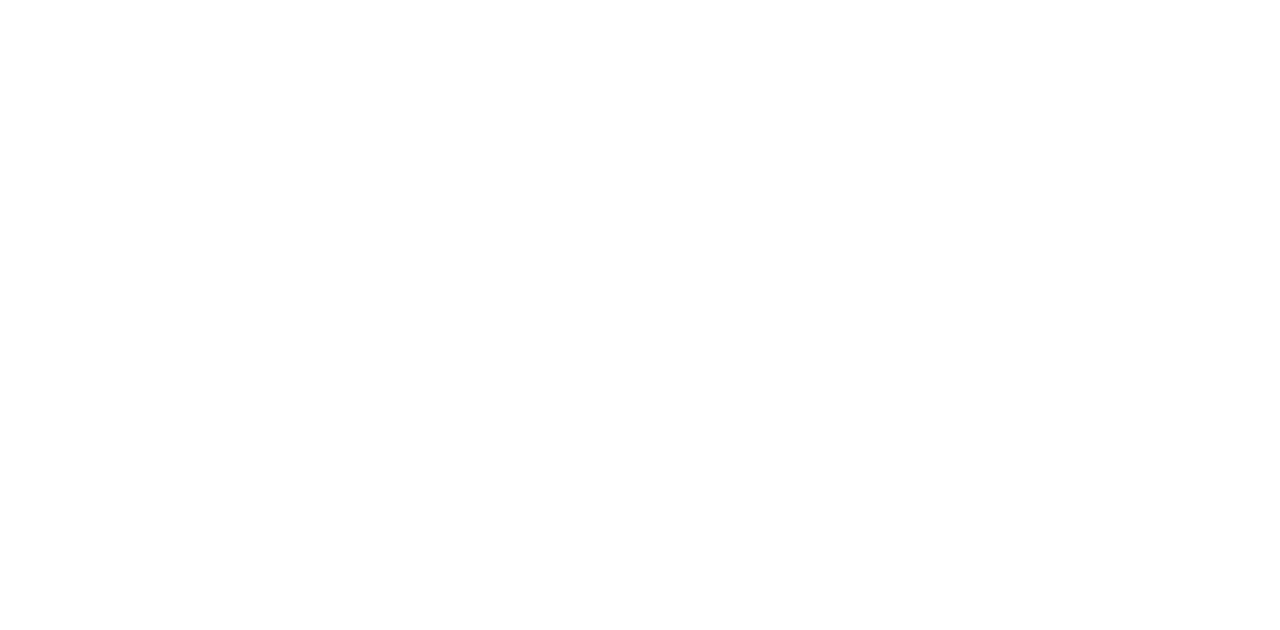
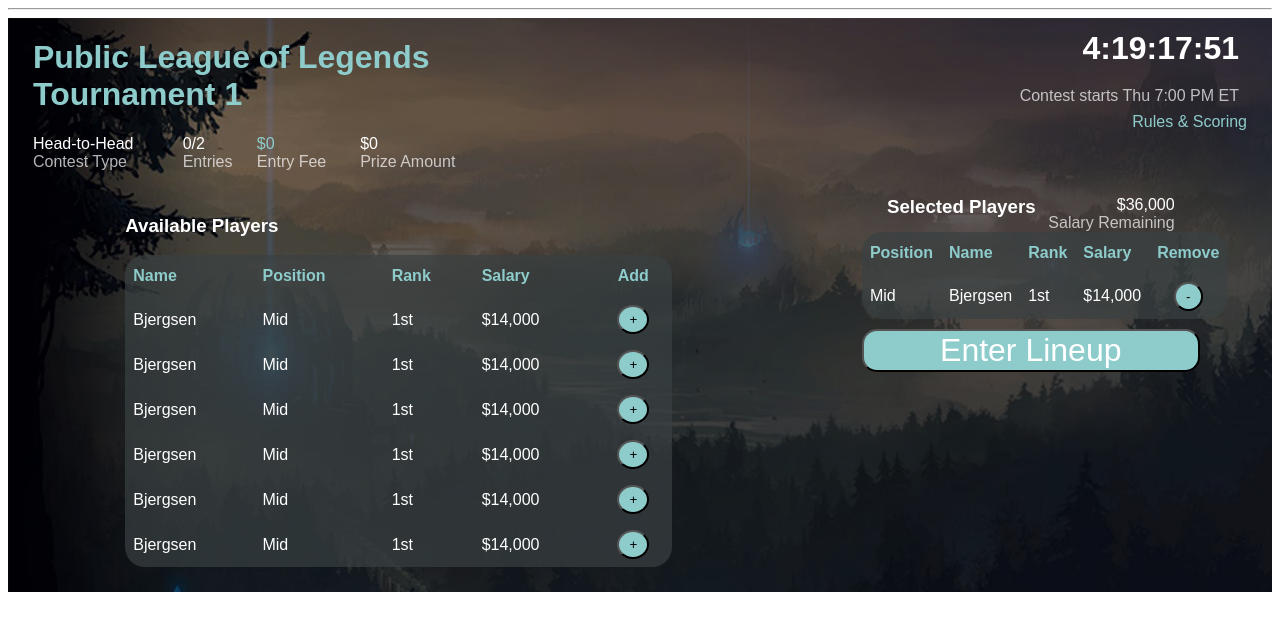
Before and after one commit to CapstoneUNCG2020/emuLadder, an Angular app in the folder angular/: page /drafting in a window 1280 px wide. Shown: the top 630 px of the page. Built offline with nearby package versions, Linux system fonts and the light colour scheme.

Commit message:
added CSS for drafting page

```diff
--- a/angular/src/app/drafting-page/drafting-page.component.css
+++ b/angular/src/app/drafting-page/drafting-page.component.css
@@ -0,0 +1,135 @@
+/* Setup container divs */
+.container {
+    color: white;
+    width: 70%;
+    margin-left: auto;
+    margin-right: auto;
+}
+
+div {
+    margin-left: 25px;
+    margin-right: 25px;
+    margin-bottom: 25px;
+
+    color: white;
+}
+
+body {
+    background-image: url('./assets/lolRiftDarker.png');
+    overflow: hidden;
+    font-family: Arial, Helvetica, sans-serif;
+    display: grid;
+    grid-template-columns: auto auto;
+    margin: 0;
+}
+
+/* ------------------------------ TABLE SETUP ---------------------------------------------------- */
+
+table {
+    border-collapse: collapse;
+    width: 100%;
+    background-color: rgba(58, 64, 66, 0.7);
+    border-radius: 20px;
+}
+
+table td, table th {
+    padding: 8px;
+    color: white;
+    text-align: left;
+}
+
+table td button {
+    background-color: #8ecccc;
+    border-radius: 100%;
+    padding: 5px 10px;
+}
+
+/* Center the buttons in each table */
+table td:nth-child(5), table th:nth-child(5) {
+    text-align: center;
+}
+
+table th {
+    padding-top: 12px;
+    padding-bottom: 12px;
+    color: #8ecccc;
+}
+
+/* ------------------------------------ CONTEST DETAILS -------------------------------------------- */
+#contest-details {
+    width: fit-content;
+    max-width: 60%;
+}
+
+/* Remove border from table */
+#contest-details table, #contest-details tr, #contest-details td {
+    border: none;
+    background-color: inherit;
+    padding: 0;
+}
+
+#contest-details table tr:nth-child(2) {
+    opacity: 70%;
+}
+
+/* ------------------------------------ CONTEST TIMES ---------------------------------------------- */
+
+/* #contest-times {} */
+
+#contest-times, #contest-times h1 {
+    text-align: right;
+}
+
+#contest-times table, #contest-times tr, #contest-times th, #contest-times td {
+    color: inherit;
+    background-color: inherit;
+    border: none;
+    text-align: right;
+}
+
+#contest-times th {
+    font-size: 200%;
+}
+
+#contest-times tr:nth-child(2) {
+    opacity: 70%;
+}
+
+#contest-times a {
+    text-decoration: none;
+    color: #8ecccc;
+}
+
+/* ------------------------------------ AVAILABLE PLAYERS -------------------------------------------- */
+
+/* #available-players {} */
+
+/* ------------------------------------ SELECTED PLAYERS ---------------------------------------------- */
+
+/* #selected-players {} */
+
+#selected-players-table-header * {
+    margin: 0;
+    border: none;
+    background-color: inherit;
+    padding: 0;
+}
+
+#selected-players-table-header td {
+    text-align: right;
+}
+
+#selected-players-table-header tr:nth-child(2) {
+    opacity: 70%;
+}
+
+/* ------------------------------------ ENTER LINEUP BTN ---------------------------------------------- */
+
+#enter-lineup-button {
+    background-color: #8ecccc;
+    border-radius: 15px;
+    width: 100%;
+    font-size: 200%;
+    color: white;
+    margin-top: 10px;
+}
--- a/angular/src/app/drafting-page/drafting-page.component.html
+++ b/angular/src/app/drafting-page/drafting-page.component.html
@@ -1,10 +1,12 @@
-<h1>Public League of Legends Tournament 1</h1>
+<body>
+    <div id="contest-details">
+        <h1 style="color: #8ecccc">Public League of Legends Tournament 1</h1>
 
         <table>
             <tr>
                 <td>Head-to-Head</td>
                 <td>0/2</td>
-        <td>$0</td>
+                <td style="color: #8ecccc">$0</td>
                 <td>$0</td>
             </tr>
             <tr>
@@ -14,33 +16,42 @@
                 <td>Prize Amount</td>
             </tr>
         </table>
-
-<div>
-    <p>4:19:17:51</p>
-    <p>Contest starts Thu 7:00 PM ET</p>
-    <a href="">Rules & Scoring</a>
     </div>
 
+    <div id='contest-times'>
+        <table>
+            <tr>
+                <th>4:19:17:51</th>
+            </tr>
+            <tr>
+                <td>Contest starts Thu 7:00 PM ET</td>
+            </tr>
+            <tr>
+                <a href="">Rules & Scoring</a>
+            </tr>
+        </table>
+    </div>
+
+    <div class="container" id="available-players">
         <h3>Available Players</h3>
         <table>
+            <tr>
                 <th>
-        <td>
                     Name
-        </td>
-        <td>
+                </th>
+                <th>
                     Position
-        </td>
-        <td>
+                </th>
+                <th>
                     Rank
-        </td>
-        <td>
+                </th>
+                <th>
                     Salary
-        </td>
-        <td>
+                </th>
+                <th>
                     Add
-        </td>
-
                 </th>
+            </tr>
             <tr>
                 <td>
                     Bjergsen
@@ -144,26 +155,46 @@
                 </td>
             </tr>
         </table>
+    </div>
 
-<h3>Your Lineup</h3>
+    <div class="container" id="selected-players">
+        <div id="selected-players-table-header">
+            <div style="float:left">
+                <h3>Selected Players</h3>
+            </div>
+            <div style="float:right">
                 <table>
+                    <tr>
+                        <td>
+                            $36,000
+                        </td>
+                    </tr>
+                    <tr>
+                        <td>
+                            Salary Remaining
+                        </td>
+                    </tr>
+                </table>
+            </div>
+        </div>
+        <table class="player-details">
+            <tr>
                 <th>
-        <td>
                     Position
-        </td>
-        <td>
+                </th>
+                <th>
                     Name
-        </td>
-        <td>
+                </th>
+                <th>
                     Rank
-        </td>
-        <td>
+                </th>
+                <th>
                     Salary
-        </td>
-        <td>
+                </th>
+                <th>
                     Remove
-        </td>
                 </th>
+            </tr>
             <tr>
                 <td>
                     Mid
@@ -183,4 +214,6 @@
             </tr>
         </table>
 
-<button>Enter Lineup</button>
+        <button id="enter-lineup-button">Enter Lineup</button>
+    </div>
+</body>
```
Also changed, not shown: angular/src/app/drafting-page/assets/lolRiftDarker.png (added). Lines whose indentation alone changed are shown as unchanged.
